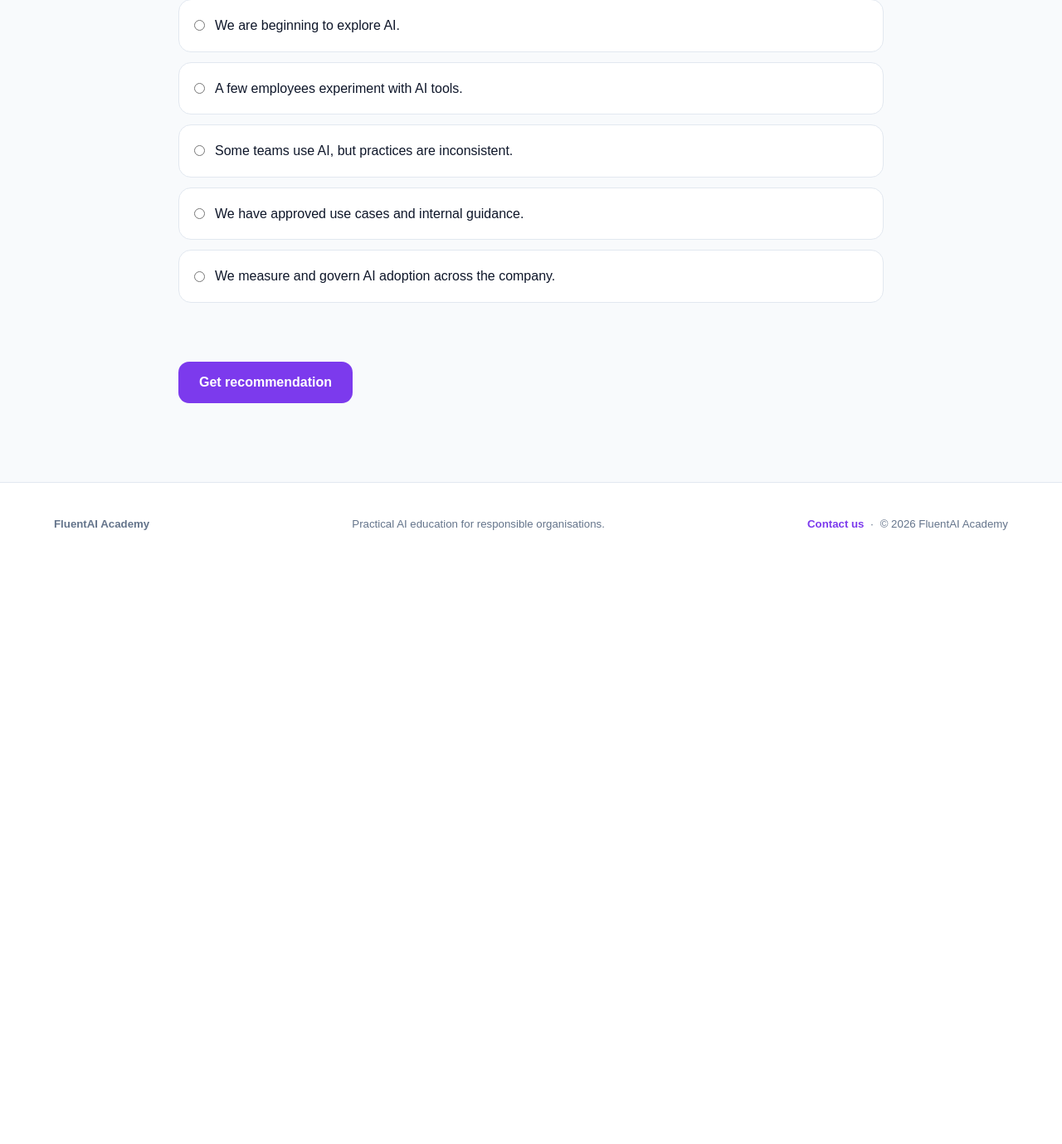
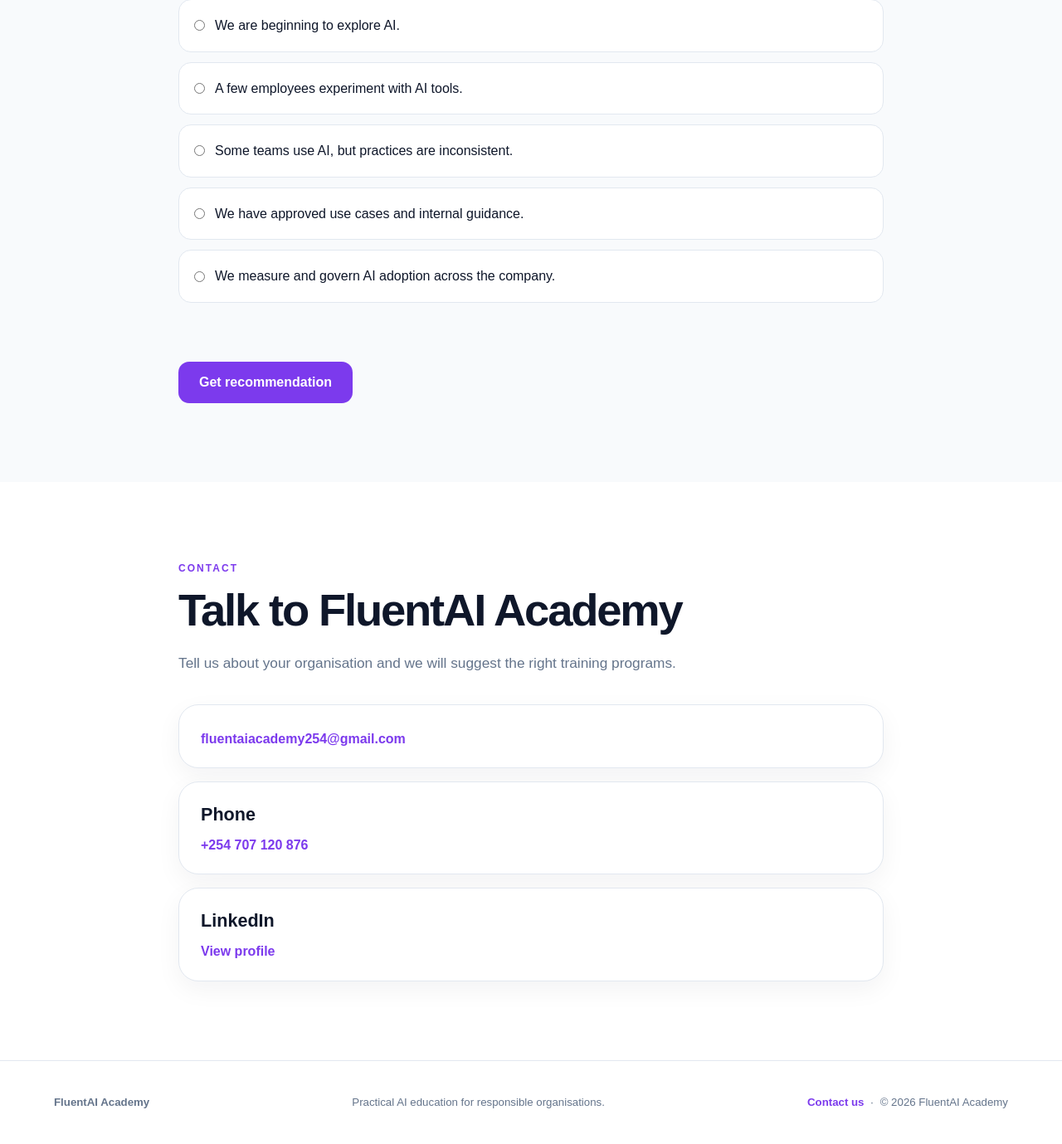
Before and after one commit to Nelson254-coder/masara, a Flask app: page / in a window 1280 px wide. Shown: the part 2931-4310 px from the top of the page at 83% size. Before the commit the page ends 3570 px from the top, so only its background shows below. Run offline with Flask 3, Linux system fonts and the light colour scheme.

Commit message:
Fix stylesheet link and move contact into main page

```diff
--- a/static/style.css
+++ b/static/style.css
@@ -469,3 +469,30 @@ footer {
 
 }
 }
+.contact-container {
+    max-width: 850px;
+}
+
+.contact-list {
+    display: grid;
+    gap: 16px;
+    margin-top: 35px;
+}
+
+.contact-card {
+    padding: 22px 26px;
+}
+
+.contact-card p {
+    margin: 6px 0 0;
+    overflow-wrap: anywhere;
+}
+
+.contact-card a {
+    color: var(--primary);
+    font-weight: 700;
+}
+
+.contact-card a:hover {
+    text-decoration: underline;
+}
--- a/templates/index.html
+++ b/templates/index.html
@@ -38,7 +38,7 @@
                     <a href="#capabilities">Capabilities</a>
                     <a href="#limitations">Limitations</a>
                     <a href="#assessment">Assessment</a>
-                    <a href="{{ url_for('contact') }}">Contact</a>
+                    <a href="#contact">Contact</a>
                 </nav>
             </div>
         </header>
@@ -273,6 +273,39 @@
                     </div>
                 </div>
             </section>
+            <section class="section light-section" id="contact">
+                <div class="container contact-container">
+                    <p class="eyebrow">Contact</p>
+
+                    <h2>Talk to FluentAI Academy</h2>
+
+                    <p class="section-introduction">
+                        Tell us about your organisation and we will suggest
+                        the right training programs.
+                    </p>
+
+                    <div class="contact-list">
+                        <div class="card contact-card">
+                            <p>
+                                <a href="mailto:fluentaiacademy254@gmail.com">fluentaiacademy254@gmail.com</a>
+                            </p>
+                        </div>
+                        <div class="card contact-card">
+                            <h3>Phone</h3>
+                            <p>
+                                <a href="tel:+254707120876">+254 707 120 876</a>
+                            </p>
+                        </div>
+
+                        <div class="card contact-card">
+                            <h3>LinkedIn</h3>
+                            <p>
+                                <a href="https://www.linkedin.com/in/masara-nelson-5baaa7270" target="blank" rel="noopener noreferrer">View profile</a>
+                            </p>
+                        </div>
+                    </div>
+                </div>
+            </section>
         </main>
 
         <footer>
@@ -284,7 +317,7 @@
                 </p>
 
                 <p>
-                    <a class="footer-link" href="{{ url_for('contact') }}">Contact us</a>
+                    <a class="footer-link" href="#contact">Contact us</a>
                     &nbsp;&middot;&nbsp;
                     &copy; 2026 FluentAI Academy
                 </p>
```
